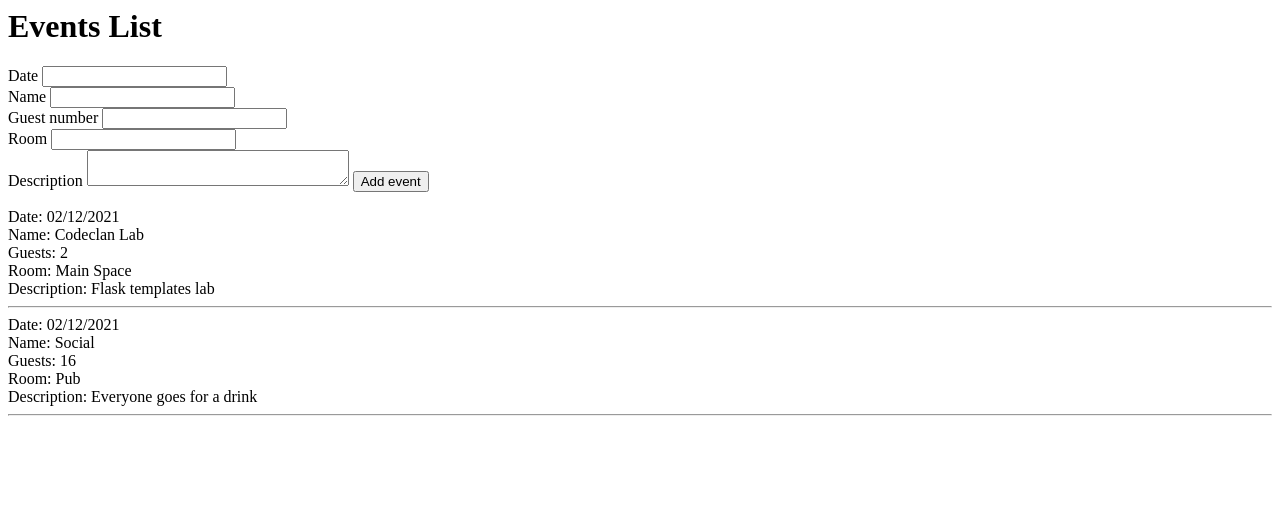
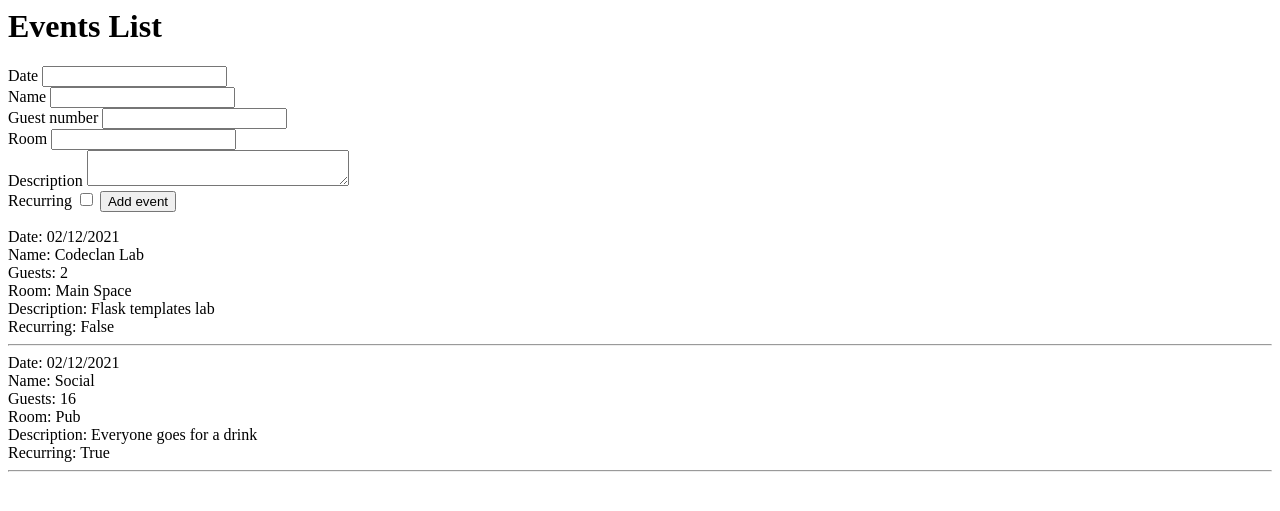
Before and after one commit to Andrew-Lindsay42/Week3Day4Lab, a Flask app: page /events in a window 1280 px wide. Shown: the top 511 px of the page. Run offline with Flask 2, Linux system fonts and the light colour scheme.

Commit message:
recurring added to events

```diff
--- a/controllers/controller.py
+++ b/controllers/controller.py
@@ -9,11 +9,16 @@ def index():
 
 @app.route('/events', methods = ['POST'])
 def add_event():
+    print(request.form)
     date = request.form['date']
     name = request.form['name']
     guest_number = request.form['number']
     room_location = request.form['location']
     description = request.form['description']
-    new_event = Event(date, name, guest_number, room_location, description)
+    if "recurring" in request.form:
+        recurring = True
+    else:
+        recurring = False
+    new_event = Event(date, name, guest_number, room_location, description, recurring)
     events.append(new_event)
     return render_template('index.html', events = events)
--- a/models/event.py
+++ b/models/event.py
@@ -1,8 +1,9 @@
 class Event():
 
-    def __init__(self, date, name, guest_number, room_location, description):
+    def __init__(self, date, name, guest_number, room_location, description, recurring):
         self.date = date
         self.name = name
         self.guest_number = guest_number
         self.room_location = room_location
         self.description = description
+        self.recurring = recurring
--- a/models/events_list.py
+++ b/models/events_list.py
@@ -1,6 +1,6 @@
 from models.event import Event
 
-event_1 = Event("02/12/2021", "Codeclan Lab", 2, "Main Space", "Flask templates lab")
-event_2 = Event("02/12/2021", "Social", 16, "Pub", "Everyone goes for a drink")
+event_1 = Event("02/12/2021", "Codeclan Lab", 2, "Main Space", "Flask templates lab", False)
+event_2 = Event("02/12/2021", "Social", 16, "Pub", "Everyone goes for a drink", True)
 
 events = [event_1, event_2]
--- a/templates/index.html
+++ b/templates/index.html
@@ -20,7 +20,11 @@
             <br>
             <label for="description">Description</label>
             <textarea name="description" id="description" cols="30" rows="2"></textarea>
+            <br>
+            <label for="recurring">Recurring</label>
+            <input type="checkbox" name="recurring" id="recurring">
             <input type="submit" value="Add event">
+
         </form>
 
         {% for event in events %}
@@ -29,7 +33,8 @@
                 Name: {{event.name}} <br>
                 Guests: {{event.guest_number}} <br>
                 Room: {{event.room_location}} <br>
-                Description: {{event.description}} <br> <hr>
+                Description: {{event.description}} <br>
+                Recurring: {{event.recurring}} <br> <hr>
             </div>
         {% endfor %}
 
```
